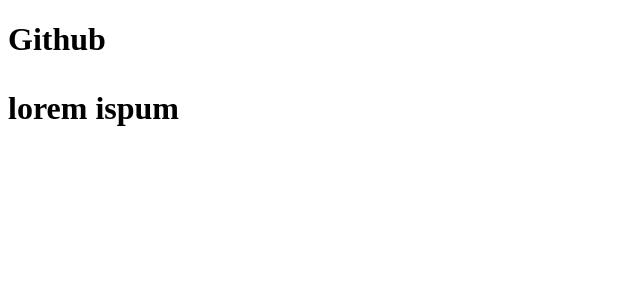
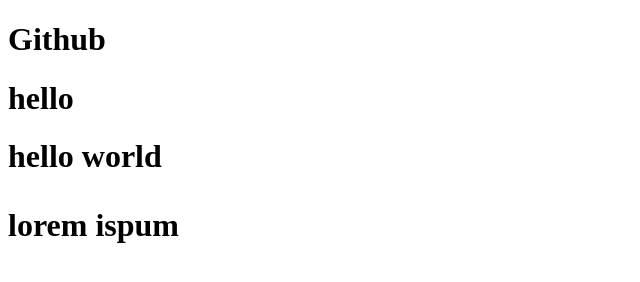
Before and after one commit to volradddd/gittest, a plain HTML site: page homework 1/index.html in a window 1280 px wide. Shown: the whole page, without its empty margins (0-640 px from the left). Drawn offline with Linux system fonts and the light colour scheme.

Commit message:
add more h1 just for fun

```diff
--- a/homework 1/index.html
+++ b/homework 1/index.html
@@ -6,6 +6,8 @@
 </head>
 <body>
 <h1>Github<h1>
+ <h1>hello<h1>
+ <h1>hello world<h1>
     <p>lorem ispum <p>
 </body>
 </html>
```
